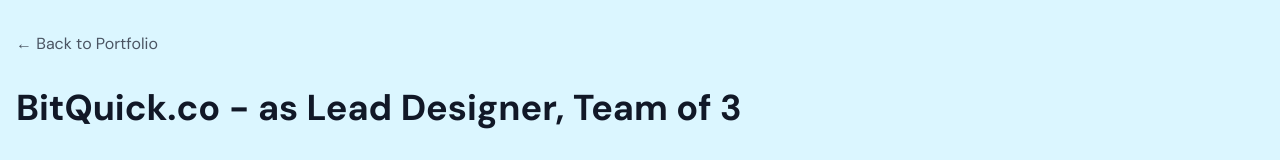
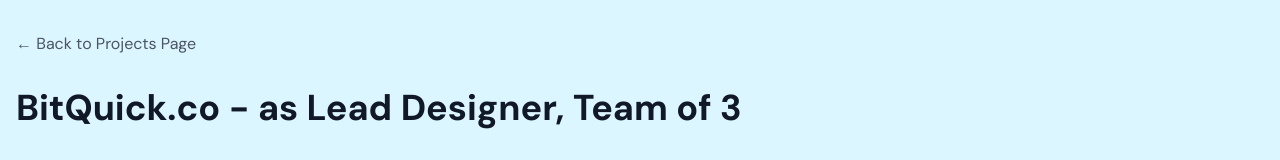
Before and after one commit to ZakirG/zakirs-portfolio, a Next.js app: page /project/athena in a window 1280 px wide. Shown: the top 160 px of the page. Built offline with nearby package versions, Linux system fonts and the light colour scheme.

Commit message:
small text change

```diff
--- a/src/app/project/[id]/page.js
+++ b/src/app/project/[id]/page.js
@@ -68,7 +68,7 @@
         href="/"
         className="inline-flex items-center text-gray-600 hover:text-gray-900"
       >
-        ← Back to Portfolio
+        ← Back to Projects Page
       </Link>
 
       <header className="space-y-4">
```
